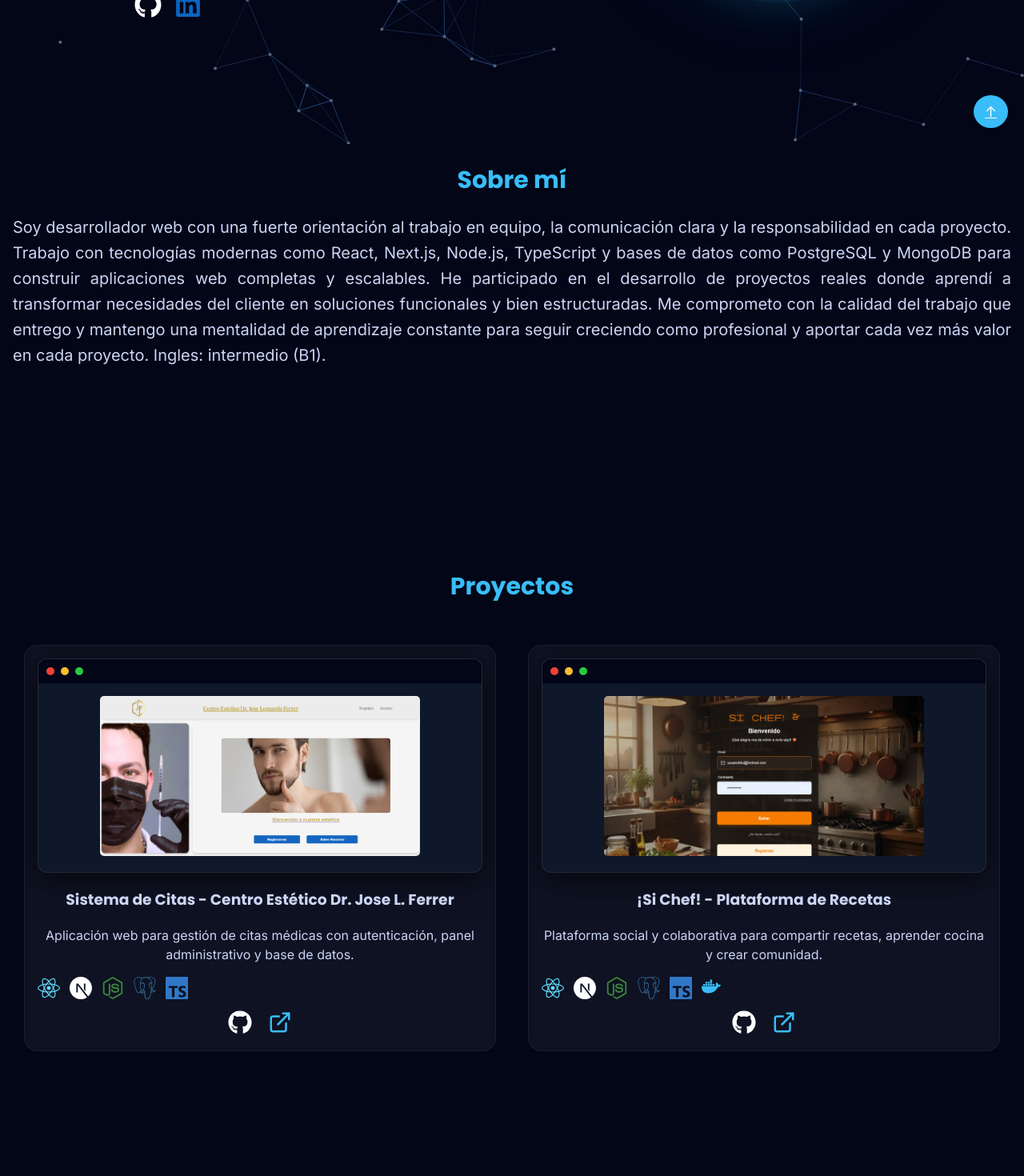
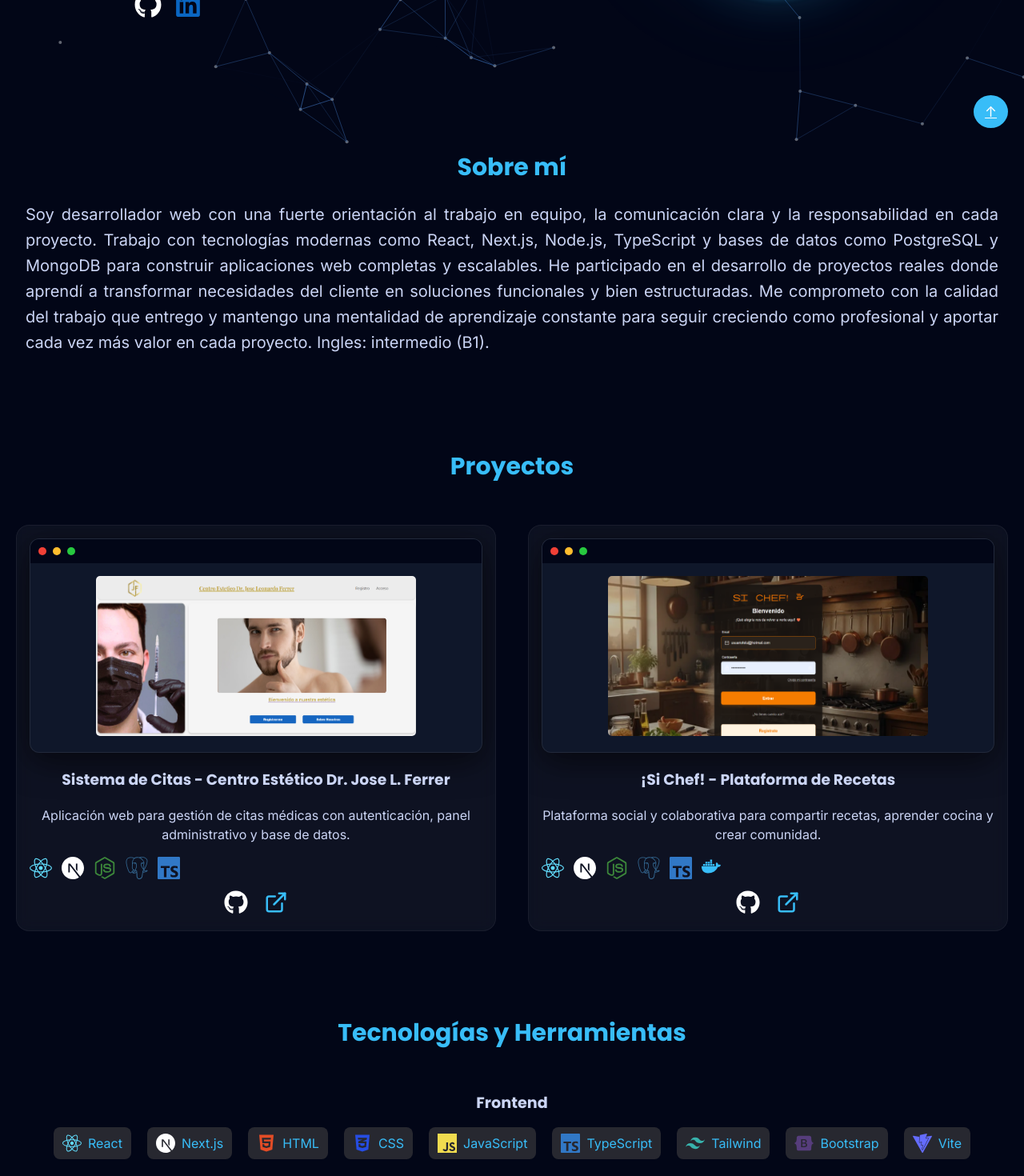
Before and after one commit to Orlando3486/orlando-zarraga-portfolio, a Next.js app in the folder front/: page / in a window 1280 px wide. Shown: the part 620-2090 px from the top of the page at 80% size. Built offline with nearby package versions, Linux system fonts and the light colour scheme.

Commit message:
ajustes en estilos de las secciones About, Contact, Projects y Tecnologies; se mejoraron dimensiones y padding para optimizar la presentación

```diff
--- a/front/styles/about.css
+++ b/front/styles/about.css
@@ -1,8 +1,7 @@
 .section-about {
-  min-height: 50vh;
-  max-width: 1250px;
+  max-width: 1300px;
   margin: auto;
-  padding: 3rem 1rem;
+  padding: 2rem;
 }
 
 .section-about h2 {
@@ -21,10 +20,10 @@
 }
 
 @media (max-width: 768px) {
-  .section-about {
+  /* .section-about {
     min-height: 40vh;
     max-width: 1200px;
-  }
+  } */
 
   .section-about h2 {
     text-align: center;
--- a/front/styles/contact.css
+++ b/front/styles/contact.css
@@ -1,6 +1,6 @@
 .section-contact {
-  padding-top: 20px;
-  min-height: 90vh;
+  padding: 30px;
+  min-height: 50vh;
   justify-content: center;
   align-items: center;
   text-align: center;
--- a/front/styles/projects.css
+++ b/front/styles/projects.css
@@ -1,6 +1,6 @@
 .projects {
-  min-height: 100vh;
-  padding: 60px 30px;
+  min-height: 80vh;
+  padding: 20px;
   text-align: center;
 }
 
--- a/front/styles/tecnologies.css
+++ b/front/styles/tecnologies.css
@@ -1,5 +1,5 @@
 .section-tecnologies {
-  min-height: 80vh;
+  min-height: 70vh;
   padding: 120px 40px;
   text-align: center;
 }
```
